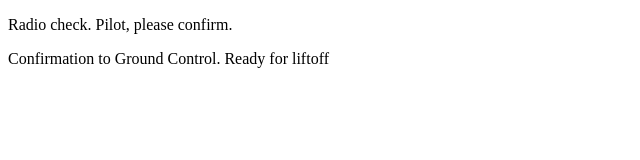
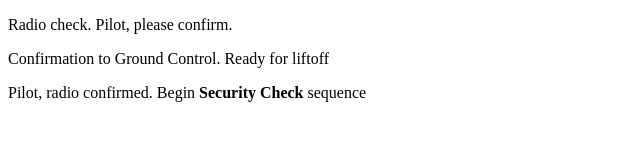
Before and after one commit to maggieksu7/communication-log, a plain HTML site: page index.html in a window 1280 px wide. Shown: the whole page, without its empty margins (0-640 px from the left). Drawn offline with Linux system fonts and the light colour scheme.

Commit message:
Control 11:30am

```diff
--- a/index.html
+++ b/index.html
@@ -3,5 +3,6 @@
    <body>
       <p>Radio check. Pilot, please confirm.</p>
       <p>Confirmation to Ground Control. Ready for liftoff</p>
+      <p>Pilot, radio confirmed. Begin <b>Security Check</b> sequence</p>
    </body>
 </html>
```
Also changed, not shown: 1 other file.
